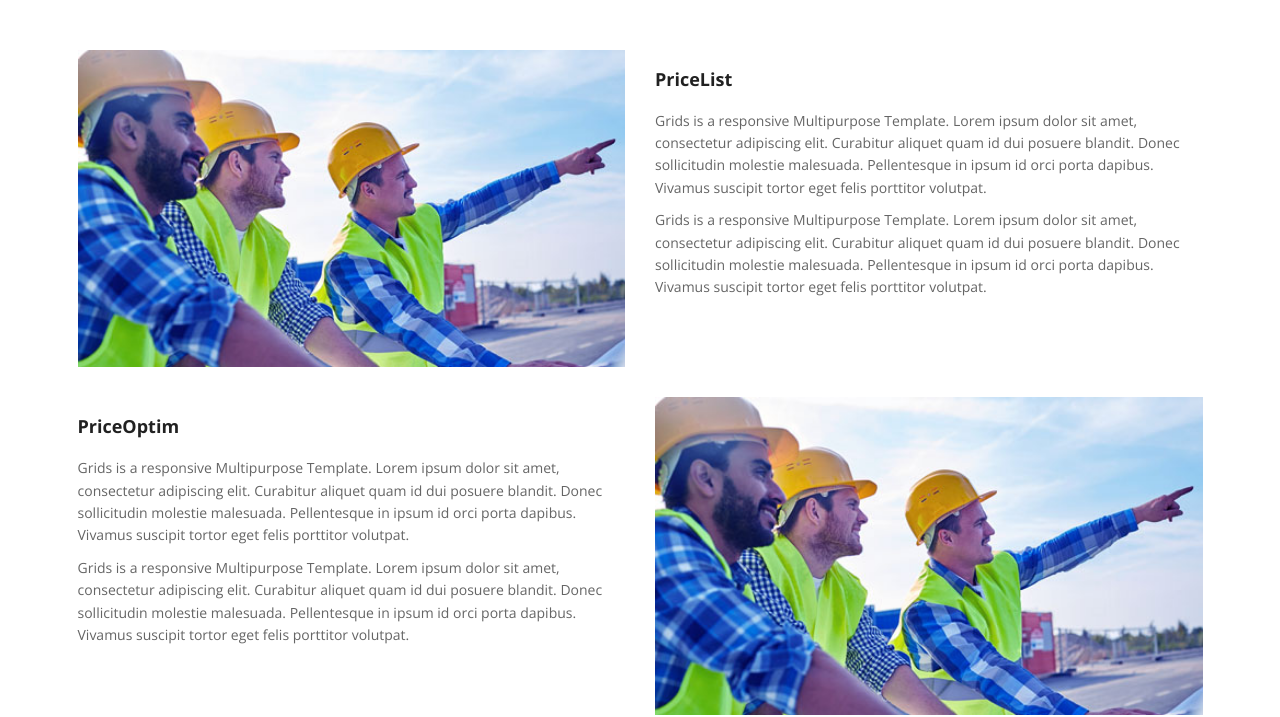
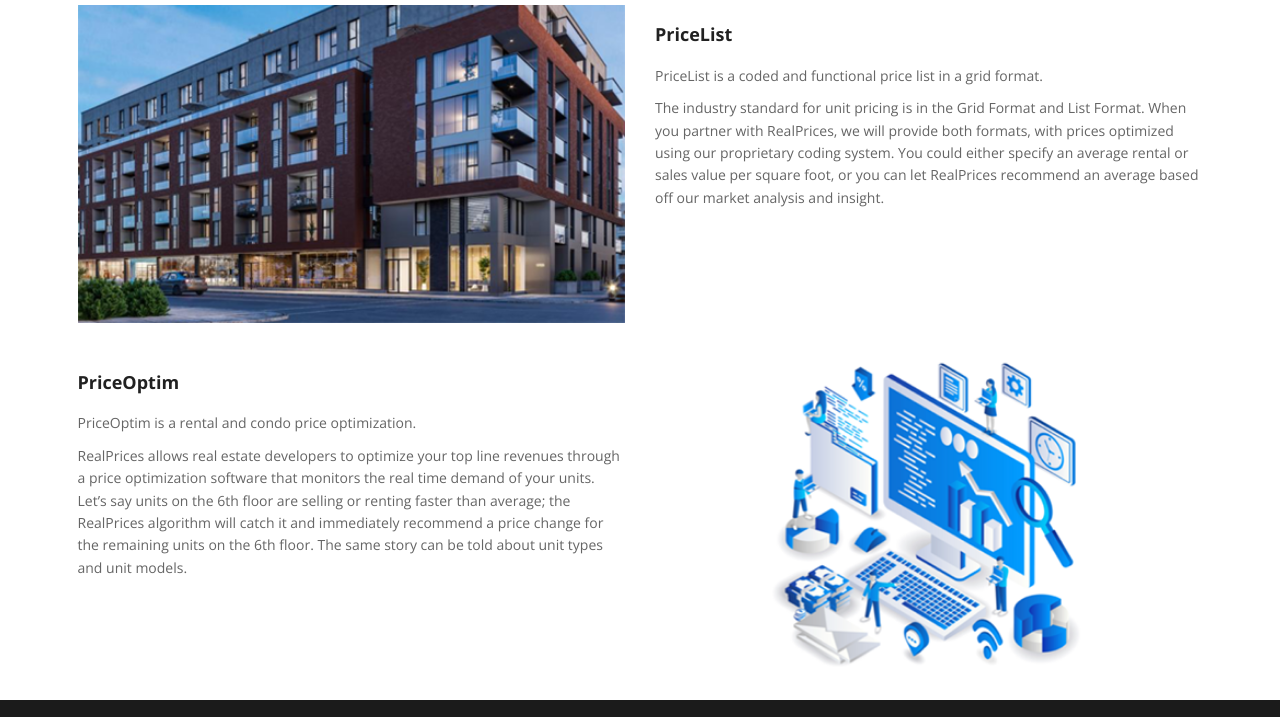
Before and after one commit to anchen1011/realalpha, a plain HTML site: page index.html in a window 1280 px wide. Shown: the part 799-1516 px from the top of the page. Drawn offline with nearby package versions, Linux system fonts and the light colour scheme.

Commit message:
put in meat

```diff
--- a/index.html
+++ b/index.html
@@ -75,21 +75,21 @@
 		<div class="container">
 			<div class="row">
 				<div class="col-md-12">
-					<div class="aligncenter"><h2 class="aligncenter">Product</h2>Lorem ipsum dolor sit amet, consectetur adipisicing elit. Dolores quae porro consequatur aliquam, incidunt eius magni provident, <br/>doloribus omnis minus ovident, doloribus omnis minus temporibus perferendis nesciunt..</div>
+					<div class="aligncenter"><h2 class="aligncenter">Product</h2></div>
 					<br/>
 				</div>
 			</div>
 		<div class="row">
 			<div class="col-md-6 col-sm-6">
 				<div class="about-image">
-					<img src="img/about.jpg" alt="About Images">
+					<img src="img/Picture1.png" alt="About Images">
 				</div>
 			</div>
 			<div class="col-md-6 col-sm-6">
 				<div class="about-text">
 				<h3>PriceList</h3>
-					<p>Grids is a responsive Multipurpose Template. Lorem ipsum dolor sit amet, consectetur adipiscing elit. Curabitur aliquet quam id dui posuere blandit. Donec sollicitudin molestie malesuada. Pellentesque in ipsum id orci porta dapibus. Vivamus suscipit tortor eget felis porttitor volutpat.</p>
-					<p>Grids is a responsive Multipurpose Template. Lorem ipsum dolor sit amet, consectetur adipiscing elit. Curabitur aliquet quam id dui posuere blandit. Donec sollicitudin molestie malesuada. Pellentesque in ipsum id orci porta dapibus. Vivamus suscipit tortor eget felis porttitor volutpat.</p>
+					<p>PriceList is a coded and functional price list in a grid format. </p>
+					<p>The industry standard for unit pricing is in the Grid Format and List Format. When you partner with RealPrices, we will provide both formats, with prices optimized using our proprietary coding system. You could either specify an average rental or sales value per square foot, or you can let RealPrices recommend an average based off our market analysis and insight.</p>
 				</div>
 			</div>
 		</div>
@@ -97,13 +97,13 @@
 			<div class="col-md-6 col-sm-6">
 				<div class="about-text">
 				<h3>PriceOptim</h3>
-					<p>Grids is a responsive Multipurpose Template. Lorem ipsum dolor sit amet, consectetur adipiscing elit. Curabitur aliquet quam id dui posuere blandit. Donec sollicitudin molestie malesuada. Pellentesque in ipsum id orci porta dapibus. Vivamus suscipit tortor eget felis porttitor volutpat.</p>
-					<p>Grids is a responsive Multipurpose Template. Lorem ipsum dolor sit amet, consectetur adipiscing elit. Curabitur aliquet quam id dui posuere blandit. Donec sollicitudin molestie malesuada. Pellentesque in ipsum id orci porta dapibus. Vivamus suscipit tortor eget felis porttitor volutpat.</p>
+					<p>PriceOptim is a rental and condo price optimization.</p>
+					<p>RealPrices allows real estate developers to optimize your top line revenues through a price optimization software that monitors the real time demand of your units. Let’s say units on the 6th floor are selling or renting faster than average; the RealPrices algorithm will catch it and immediately recommend a price change for the remaining units on the 6th floor. The same story can be told about unit types and unit models. </p>
 				</div>
 			</div>
 			<div class="col-md-6 col-sm-6">
 				<div class="about-image">
-					<img src="img/about.jpg" alt="About Images">
+					<img src="img/Picture2.png" alt="About Images">
 				</div>
 			</div>
 		</div>
@@ -114,7 +114,7 @@
 
 	 	<div class="row">
 			<div class="col-md-12">
-				<div class="aligncenter"><h1 class="aligncenter">Projects</h2>Lorem ipsum dolor sit amet, consectetur adipisicing elit. Dolores quae porro consequatur aliquam, incidunt eius magni provident, <br/>doloribus omnis minus ovident, doloribus omnis minus temporibus perferendis nesciunt..</div>
+				<div class="aligncenter"><h1 class="aligncenter">Projects</h2>On a 219 unit apartment building, RealPrices has executed a pricing strategy during the launch phase, increasing overall revenue by $10,000 per month, or $120,000 per year. Once stabilized, this represents $3 million in added value and $2.1 million in additional permanent financing. </div>
 				<br/>
 			</div>
 		</div>
@@ -269,7 +269,6 @@
 				<div class="col-md-12">
 					<div class="section-title text-center">
 						<h2>About</h2>
-						<p>Curabitur aliquet quam id dui posuere blandit. Donec sollicitudin molestie malesuada Pellentesque <br>ipsum id orci porta dapibus. Vivamus suscipit tortor eget felis porttitor volutpat.</p>
 					</div>
 				</div>
 			</div>
@@ -277,14 +276,14 @@
 
 				<div class="col-md-6 col-sm-6">
 					<div class="about-image">
-						<img src="img/about.jpg" alt="About Images">
+						<img src="img/Picture3.png" alt="About Images">
 					</div>
 				</div>
 				<div class="col-md-6 col-sm-6">
 					<div class="about-text">
 					<h3>About Us</h3>
-						<p>Grids is a responsive Multipurpose Template. Lorem ipsum dolor sit amet, consectetur adipiscing elit. Curabitur aliquet quam id dui posuere blandit. Donec sollicitudin molestie malesuada. Pellentesque in ipsum id orci porta dapibus. Vivamus suscipit tortor eget felis porttitor volutpat.</p>
-						<p>Grids is a responsive Multipurpose Template. Lorem ipsum dolor sit amet, consectetur adipiscing elit. Curabitur aliquet quam id dui posuere blandit. Donec sollicitudin molestie malesuada. Pellentesque in ipsum id orci porta dapibus. Vivamus suscipit tortor eget felis porttitor volutpat.</p>
+						<p>RealPrices is lead by a team of experts in real estate development and machine learning. On the real estate development side, we have cumulatively over 10 years of experience and various real estate degrees from MIT and McGill University. On the computer science side, we are led by an expert in machine learning and artificial intelligence who has started multiple successful data driven firms in China. Together, we are the ideal team to provide a data driven real estate product.  </p>
+						<p>To date, RealPrices has priced over 1,500 condo and apartments, adding approximately 6% in rental value to existing stabilized rental projects and about 2.5% to apartment buildings during the launch phase. </p>
 						<a href="mailto:realprice@mit.edu?Subject=Query%20for%20a%20Demo" class="btn btn-primary waves-effect waves-dark">Learn More</a>
 					</div>
 				</div>
```
Also changed, not shown: img/Picture1.png (added), img/Picture2.png (added), img/Picture3.png (added), 1 other file.
